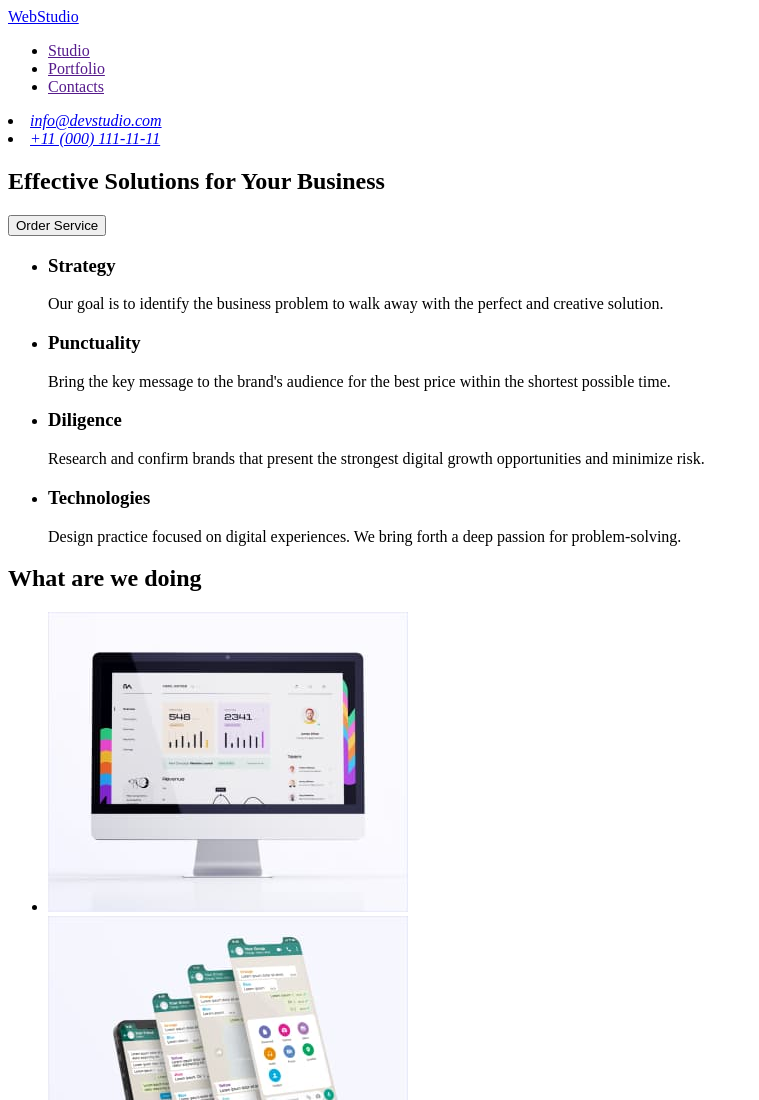
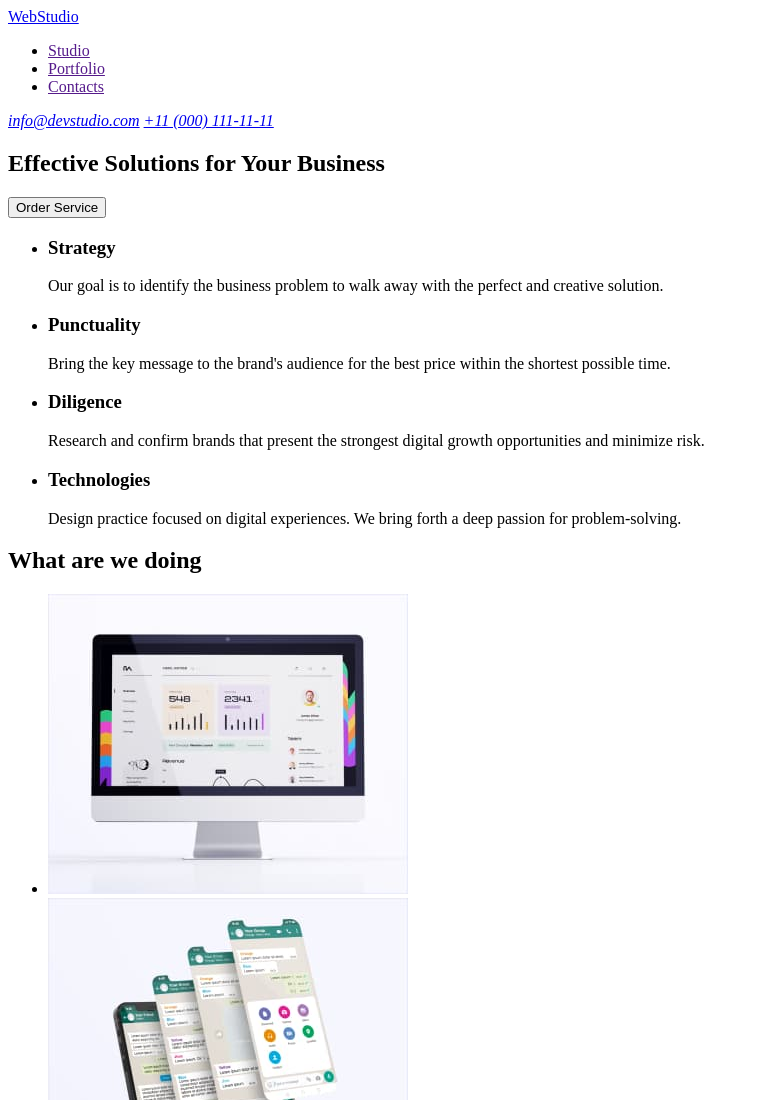
Before and after one commit to RomanUkrop44ik/goit-markup-hw-01, a plain HTML site: page index.html in a window 1280 px wide. Shown: the top 1100 px of the page, without its empty margins (0-759 px from the left). Drawn offline with Linux system fonts and the light colour scheme.

Commit message:
Editor address

```diff
--- a/index.html
+++ b/index.html
@@ -18,8 +18,8 @@
         </ul>
       </nav>
       <address>
-        <li><a href="mailto:info@devstudio.com">info@devstudio.com</a></li>
-        <li><a href="tel:+110001111111">+11 (000) 111-11-11</a></li>
+        <a href="mailto:info@devstudio.com">info@devstudio.com</a>
+        <a href="tel:+110001111111">+11 (000) 111-11-11</a>
       </address>
     </header>
 
```
